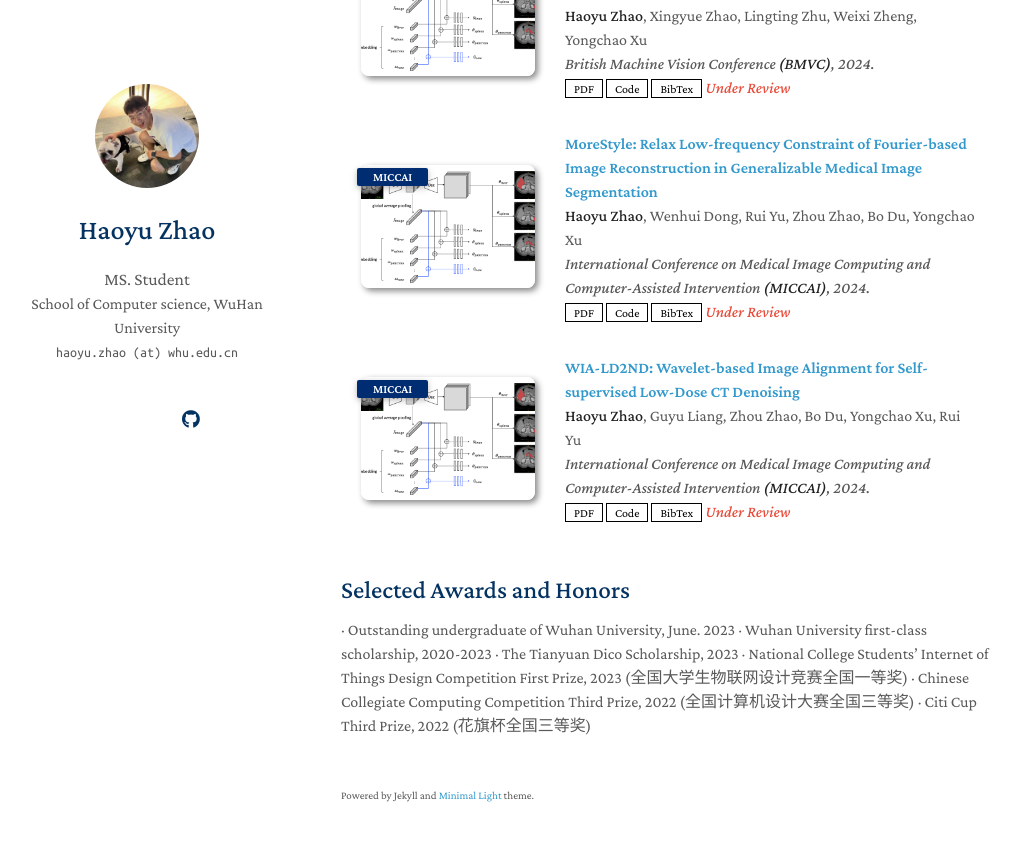
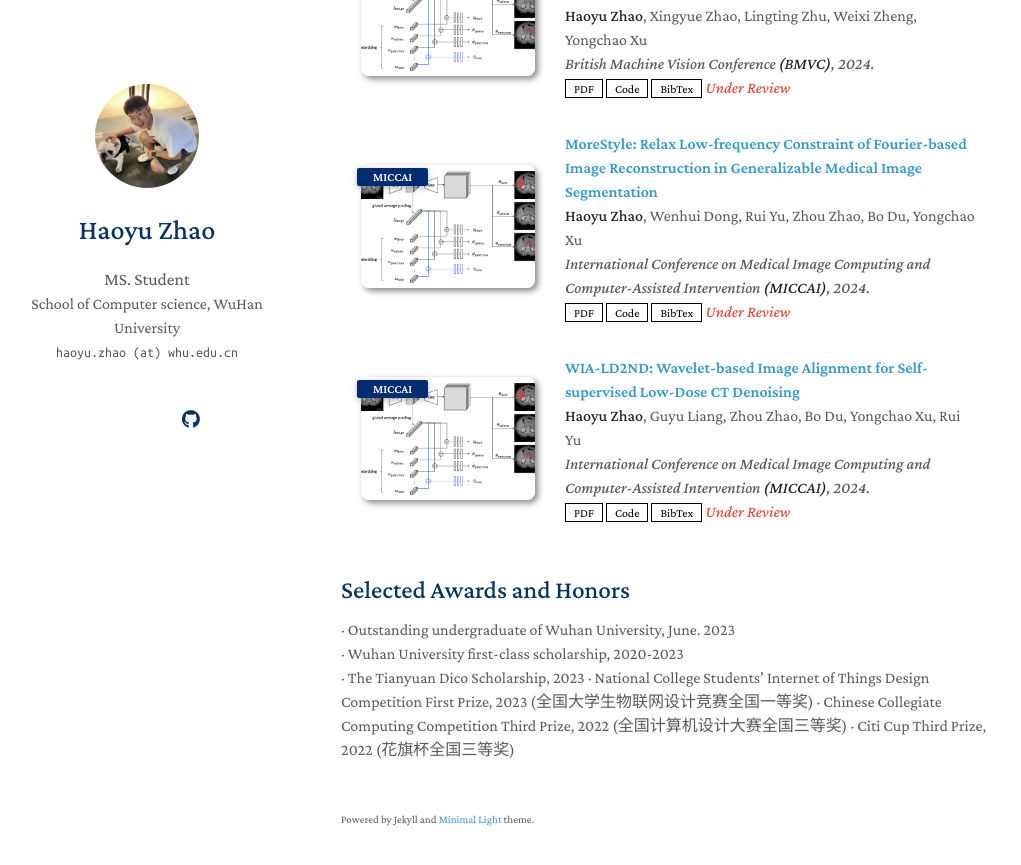
Before and after one commit to zhaohaoyu376/zhaohaoyu376.github.io, a Jekyll site: the page built from index.md, in a window 1280 px wide and 900 px high, scrolled down 711 px. Shown: the top 865 px of the window, without its empty margins (129-1150 px from the left). Built offline with Jekyll 4.4.1, drawn with Linux system fonts in a browser that asks for light colours; nearby versions of some CDN libraries; a style sheet for code colours, icons or effects is not loaded; our own code applies the rules of GitHub Pages for plain Markdown files.

```diff
--- a/index.md
+++ b/index.md
@@ -18,8 +18,8 @@ Medical Image Analysis: image segmentation, image reconstruction
 {% include_relative _includes/publications.md %}
 
 ## Selected Awards and Honors
-· Outstanding undergraduate of Wuhan University, June. 2023
-· Wuhan University first-class scholarship, 2020-2023
+· Outstanding undergraduate of Wuhan University, June. 2023\\
+· Wuhan University first-class scholarship, 2020-2023\\
 · The Tianyuan Dico Scholarship, 2023
 · National College Students' Internet of Things Design Competition First Prize, 2023
   (全国大学生物联网设计竞赛全国一等奖)
```
